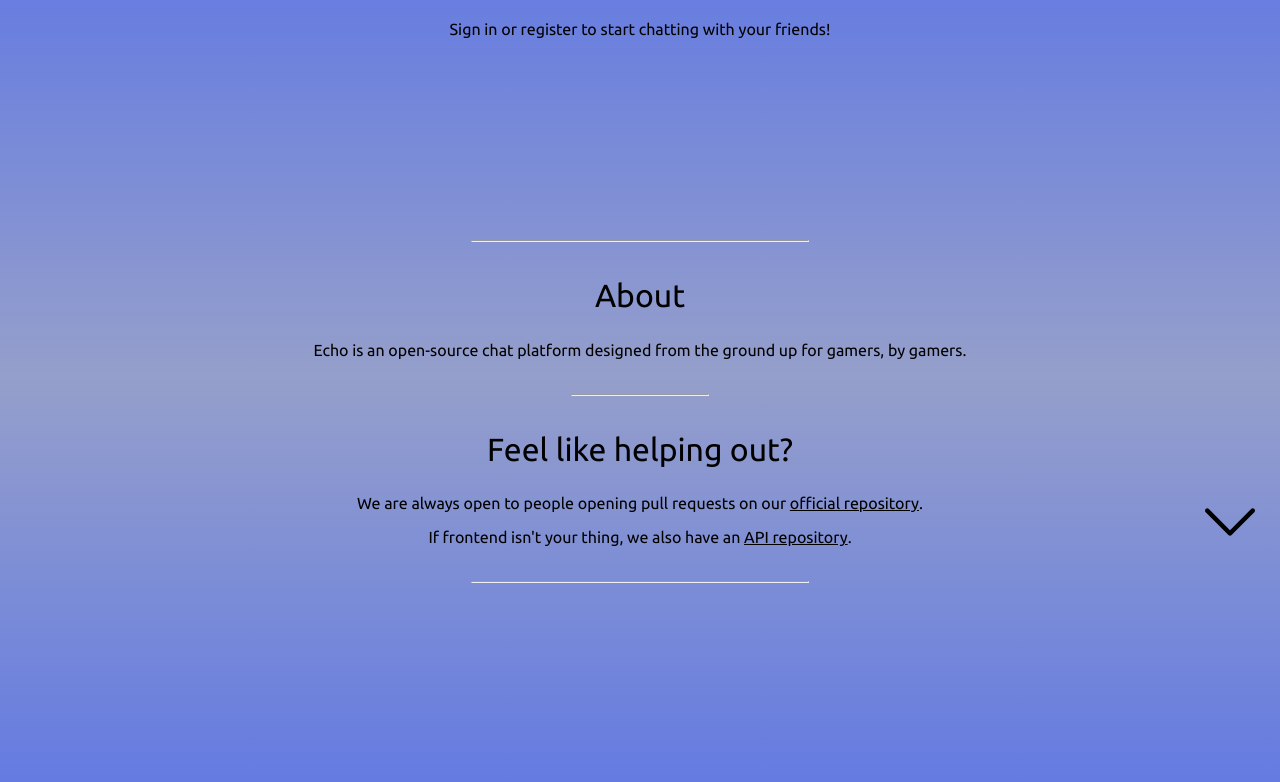
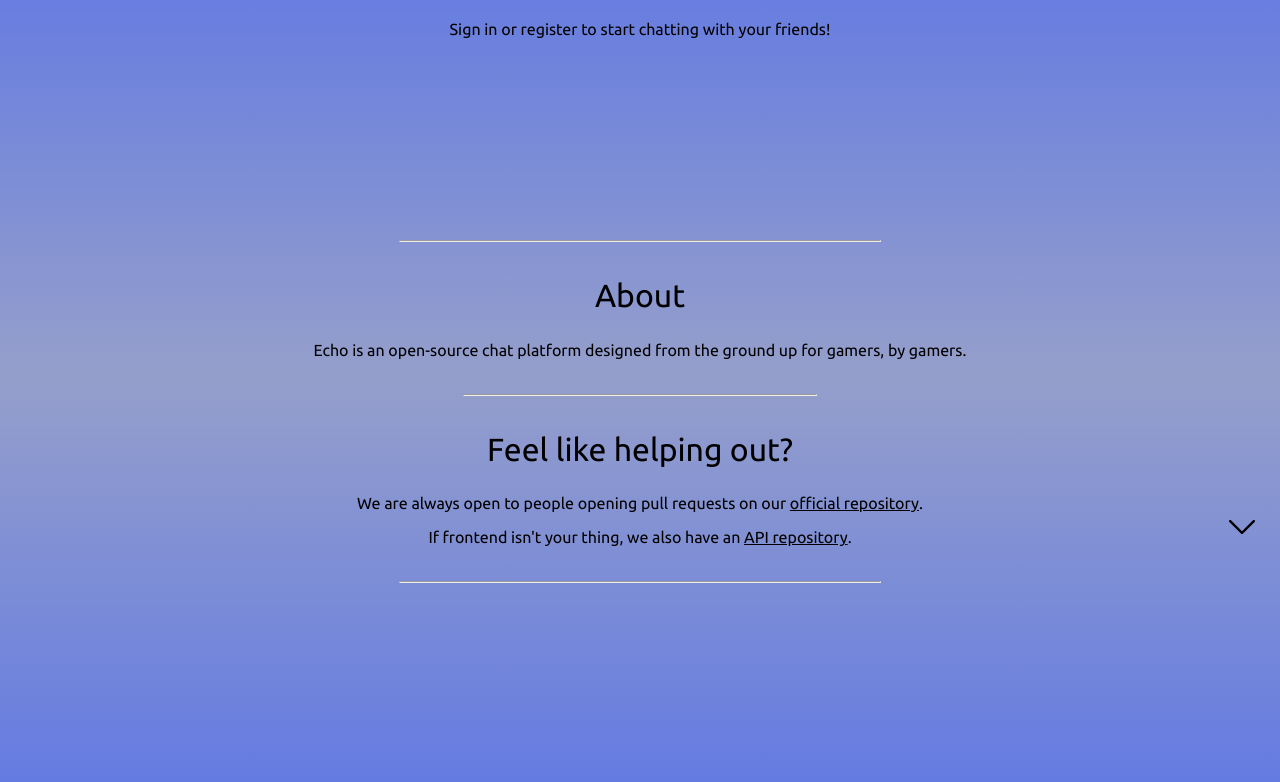
Before and after one commit to InactiveGaming13/echo-frontend, a Flask app: page / in a window 1280 px wide. Shown: the part 230-1012 px from the top of the page. Run offline with Flask 3, Linux system fonts and the light colour scheme.

Commit message:
Scaling fixes

```diff
--- a/static/css/index.css
+++ b/static/css/index.css
@@ -2,6 +2,7 @@
     margin: 350px 20vw;
     border: none;
     padding: 15px;
+    max-width: 95vw;
 }
 
 .about a {
@@ -14,12 +15,12 @@
 }
 
 .about hr{
-    margin: 35px 300px;
+    margin: 35px 15vw;
     color: var(--primary-color);
 }
 
 .about hr:last-child, .about hr:first-child{
-    margin: 35px 200px;
+    margin: 35px 10vw;
     color: var(--primary-color);
 }
 
@@ -30,8 +31,10 @@
 }
 
 .scrollIndicator img {
-    width: 50px;
-    height: 50px;
+    max-width: 50px;
+    max-height: 50px;
+    width: 2vw;
+    height: 5vh;
     cursor: pointer;
     transition: 0.3s;
     filter: var(--text-filter);
```
